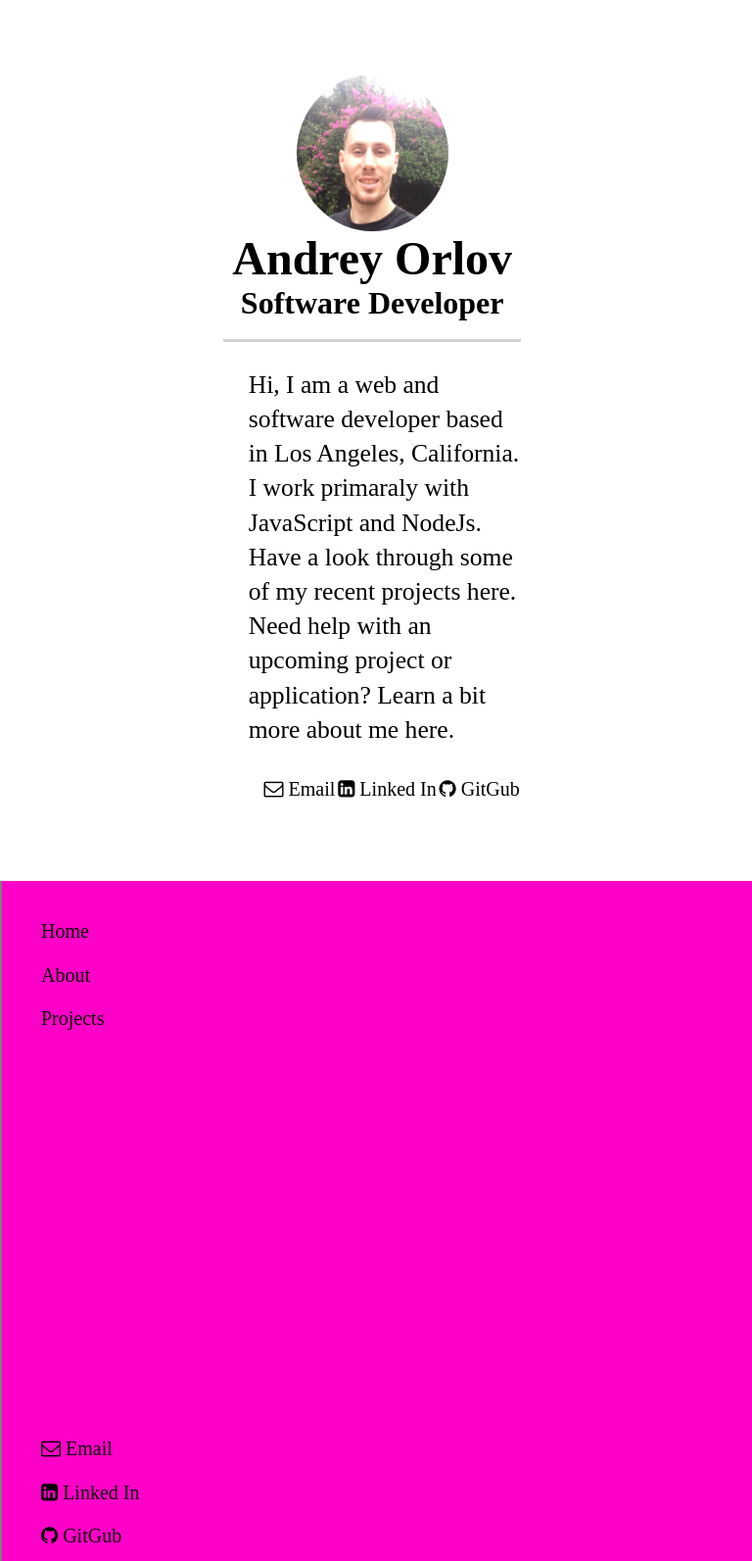
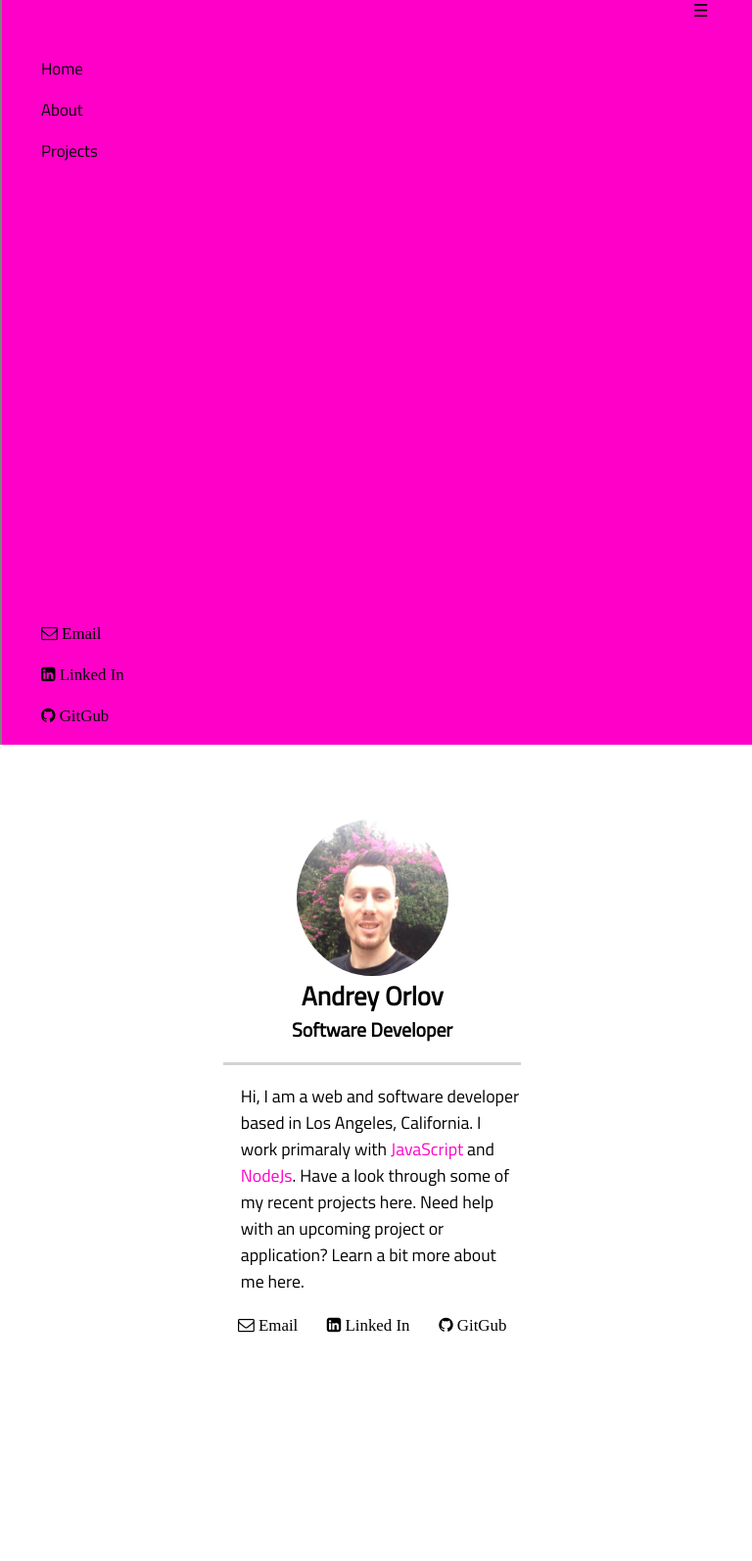
Before and after one commit to andreyorlov33/Portfolio-Page, a plain HTML site: page index.html in a window 768 px wide. Shown: the top 1593 px of the page at 98% size. After the commit the page ends 1441 px from the top, so only its background shows below. Drawn offline with nearby package versions, Linux system fonts and the light colour scheme; a script that the page names is missing.

Commit message:
project page completed

```diff
--- a/assets/styles.css
+++ b/assets/main.css
@@ -3,11 +3,16 @@ colors: #FF00C8
 @media (min-width: 1024px)  {}
 @media (min-width: 768px) and (max-width: 1023px){}
 @media (max-width: 767px){}
+
+fonts:
 */
 
 @media (min-width: 1024px)  {
-
+    html {
+            font-size: 77.5%;
+    }
     body {
+      font-family: 'Titillium Web', sans-serif;
         height: 100%;
         width: 100%;
         margin: 0;
@@ -17,11 +22,12 @@ colors: #FF00C8
         display: none;
     }
     #menu {
-
+        overflow: hidden;
         border-left: 2px solid grey;
         background-color: #FF00C8;
     }
     .menu-wrap {
+        width: 60rem;
         height: 90vh;
         display: flex;
         flex-direction: column;
@@ -29,6 +35,7 @@ colors: #FF00C8
         margin-top: 5vh;
     }
     .menu-wrap> ul {
+
         list-style: none;
         display: flex;
         flex-direction: column;
@@ -38,7 +45,7 @@ colors: #FF00C8
         margin: 1vh 0 1vh 0;
     }
     .main{
-        width: 99%;
+        width: 100%;
     }
     #burger {
         float: right;
@@ -68,7 +75,7 @@ colors: #FF00C8
         border-radius: 50%;
         height: 160px;
         width: 155px;
-        margin-right: 2%;
+        margin: 0 2% 0 2%;
     }
 
     #banner{
@@ -80,11 +87,11 @@ colors: #FF00C8
 
     }
     #banner>h1 {
-        font-size: 3em;
+        font-size: 3rem;
         margin: 0;
     }
-    #banner>h4 {
-        font-size:2em;
+    #banner>h2 {
+        font-size: 2.22rem;
         margin: 0;
     }
 
@@ -92,12 +99,16 @@ colors: #FF00C8
         border-top: 3px solid lightgray;
         width: 50%;
         margin: 3% auto;
-        font-size: 2.0rem;
-        line-height: 3.0rem;
+
     }
 
     .introduction-container>p {
         padding-left: 1em;
+        font-size: 2.0rem;
+    }
+
+    .icon-ul {
+         padding: 0;
     }
 
     ul {
@@ -111,11 +122,18 @@ colors: #FF00C8
     }
     li {
         font-size: 1.9rem;
-        line-height: 1.9rem;
     }
 
     a {
         color: black;
+    }
+    #js {
+        color: #FF00C8;
+
+    }
+    #node{
+        color: #FF00C8;
+
     }
     /*SLIDER CSS */
     .slideout-menu {
@@ -158,7 +176,11 @@ colors: #FF00C8
 }
 
 @media (min-width: 768px) and (max-width: 1023px){
-        body {
+    html {
+            font-size: 55.5%;
+    }
+    body {
+      font-family: 'Titillium Web', sans-serif;
         height: 100%;
         width: 100%;
         margin: 0;
@@ -168,12 +190,12 @@ colors: #FF00C8
         display: none;
     }
     #menu {
+        overflow: hidden;
         border-left: 2px solid grey;
         background-color: #FF00C8;
-        font-size: 1.8rem;
-        line-height: 1.8rem;
     }
     .menu-wrap {
+        width: 60rem;
         height: 90vh;
         display: flex;
         flex-direction: column;
@@ -181,6 +203,7 @@ colors: #FF00C8
         margin-top: 5vh;
     }
     .menu-wrap> ul {
+
         list-style: none;
         display: flex;
         flex-direction: column;
@@ -213,15 +236,14 @@ colors: #FF00C8
         margin-bottom: 2%;
         display: flex;
         flex-direction: column;
-        justify-content: center;
+        justify-content: left;
     }
 
     #portrait {
-        margin: 0 auto;
         border-radius: 50%;
         height: 160px;
         width: 155px;
-
+       margin: 0 auto;
     }
 
     #banner{
@@ -233,11 +255,11 @@ colors: #FF00C8
 
     }
     #banner>h1 {
-        font-size: 3em;
+        font-size: 3rem;
         margin: 0;
     }
-    #banner>h4 {
-        font-size:2em;
+    #banner>h2 {
+        font-size: 2.22rem;
         margin: 0;
     }
 
@@ -245,11 +267,15 @@ colors: #FF00C8
         border-top: 3px solid lightgray;
         width: 50%;
         margin: 3% auto;
-        font-size: 1.6rem;
-        line-height: 2.2rem;
+
     }
+
     .introduction-container>p {
         padding-left: 1em;
+        font-size: 2.0rem;
+    }
+    .icon-ul {
+         padding: 0;
     }
 
     ul {
@@ -258,11 +284,23 @@ colors: #FF00C8
         flex-direction: row;
         justify-content: space-around;
     }
+    .icon-li>a:hover {
+        color: #FF00C8;
+    }
     li {
-    font-size: 20px;
+        font-size: 1.9rem;
     }
+
     a {
         color: black;
+    }
+    #js {
+        color: #FF00C8;
+
+    }
+    #node{
+        color: #FF00C8;
+
     }
     /*SLIDER CSS */
     .slideout-menu {
@@ -278,11 +316,11 @@ colors: #FF00C8
     }
 
     .slideout-menu-left {
-        left: 0;
+         left: 0;
     }
 
     .slideout-menu-right {
-         right: 0;
+        right: 0;
     }
 
     .slideout-panel {
@@ -302,11 +340,169 @@ colors: #FF00C8
     .slideout-open .slideout-menu {
         display: block;
     }
+}
 
 
+@media (max-width: 768px){
+     html {
+            font-size: 55.5%;
+    }
+    body {
+      font-family: 'Titillium Web', sans-serif;
+        height: 100%;
+        width: 100%;
+        margin: 0;
+        overflow: hidden;
+    }
+    .hidden {
+        display: none;
+    }
+    #menu {
+        overflow: hidden;
+        border-left: 2px solid grey;
+        background-color: #FF00C8;
+    }
+    .menu-wrap {
+        width: 60rem;
+        height: 90vh;
+        display: flex;
+        flex-direction: column;
+        justify-content: space-between;
+        margin-top: 5vh;
+    }
+    .menu-wrap> ul {
 
+        list-style: none;
+        display: flex;
+        flex-direction: column;
+    }
+    .menu-li-page-links,
+    .menu-li-contact-links {
+        margin: 1vh 0 1vh 0;
+    }
+    .main{
+        width: 99%;
+    }
+    #burger {
+        float: right;
+        position: fixed;
+        top: 0vh;
+        right: 5%;
+        background: none;
+        border: none;
+        font-size: 2em;
+    }
 
+    .main-wrap {
+        width: 80%;
+        margin: 10% auto;
 
+    }
+    .profile-card-container {
+        margin: 0% auto;
+        margin-bottom: 2%;
+        display: flex;
+        flex-direction: column;
+        justify-content: center;
+    }
 
+    #portrait {
+        border-radius: 50%;
+        height: 160px;
+        width: 155px;
+        margin: 0 auto;
+    }
 
+    #banner{
+        display: flex;
+        flex-direction: column;
+        justify-content: center;
+        vertical-align: middle;
+        text-align: center;
+
+    }
+    #banner>h1 {
+        font-size: 3rem;
+        margin: 0;
+    }
+    #banner>h2 {
+        font-size: 2.22rem;
+        margin: 0;
+    }
+
+    .introduction-container {
+        border-top: 3px solid lightgray;
+        margin: 3% auto;
+
+    }
+
+    .introduction-container>p {
+        padding-left: 1em;
+        font-size: 2.0rem;
+    }
+    .icon-ul {
+         padding: 0;
+    }
+    ul {
+        list-style: none;
+        display: flex;
+        flex-direction: row;
+        justify-content: space-around;
+    }
+    .icon-li>a:hover {
+        color: #FF00C8;
+    }
+    li {
+        font-size: 1.9rem;
+    }
+
+    a {
+        color: black;
+    }
+    #js {
+        color: #FF00C8;
+
+    }
+    #node{
+        color: #FF00C8;
+
+    }
+    /*SLIDER CSS */
+    .slideout-menu {
+        position: fixed;
+        top: 0;
+        bottom: 0;
+        width: 256px;
+        min-height: 100vh;
+        overflow-y: scroll;
+        -webkit-overflow-scrolling: touch;
+        z-index: 0;
+        display: none;
+    }
+
+    .slideout-menu-left {
+         left: 0;
+    }
+
+    .slideout-menu-right {
+        right: 0;
+    }
+
+    .slideout-panel {
+        position: relative;
+        z-index: 1;
+        will-change: transform;
+        background-color: #FFF; /* A background-color is required */
+        min-height: 100vh;
+    }
+
+    .slideout-open,
+    .slideout-open body,
+    .slideout-open .slideout-panel {
+         overflow: hidden;
+    }
+
+    .slideout-open .slideout-menu {
+        display: block;
+    }
 }
--- /dev/null
+++ b/assets/project.css
@@ -0,0 +1,199 @@
+/*
+colors: #FF00C8
+@media (min-width: 1024px)  {}
+@media (min-width: 768px) and (max-width: 1023px){}
+@media (max-width: 767px){}
+
+fonts:
+*/
+
+
+    html {
+            font-size: 77.5%;
+    }
+    body {
+      font-family: 'Titillium Web', sans-serif;
+        height: 100%;
+        width: 100%;
+        margin: 0;
+    }
+    .hidden {
+        display: none;
+    }
+    #menu {
+        overflow: hidden;
+        border-left: 2px solid grey;
+        background-color: #FF00C8;
+    }
+    .menu-wrap {
+        width: 60rem;
+        height: 90vh;
+        display: flex;
+        flex-direction: column;
+        justify-content: space-between;
+        margin-top: 5vh;
+    }
+    .menu-wrap> ul {
+
+        list-style: none;
+        display: flex;
+        flex-direction: column;
+    }
+    .menu-li-page-links,
+    .menu-li-contact-links {
+        margin: 1vh 0 1vh 0;
+    }
+    .main{
+        width: 100%;
+    }
+    #burger {
+        float: right;
+        position: fixed;
+        top: 0.2em;
+        right: .5em;
+        background: none;
+        border: none;
+        font-size: 2em;
+    }
+/*HEADER STYLE*/
+    .header-container {
+        margin-bottom: 7%;
+    }
+    header {
+        width: 100%;
+        height: 8em;
+        padding-top: 2em;
+        display: flex;
+        flex-direction: row;
+    }
+    .header-logo {
+        margin-left: 2em;
+    }
+    .header-logo-text {
+        margin-left: 1em;
+    }
+    #portrait {
+        border-radius: 50%;
+        height: 7em;
+        width: 7em;
+    }
+/*HEADER STYLE END*/
+    .main-wrap {
+        width: 80%;
+        margin: 0 auto;
+
+    }
+   /*Project Card */
+   .project-card {
+        margin: 0 auto;
+   }
+
+    .content-container {
+        margin-bottom: 10%;
+        display: flex;
+        flex-direction: column;
+    }
+    .content-image {
+        background-image: url('./ao.jpg');
+        height: 20em;
+        width: 100%;
+        margin: 0;
+    }
+    .project-title {
+         font-size: 3rem;
+         margin: .5em;
+    }
+    .project-description {
+        font-size: 2.3em;
+        margin: .5em;
+    }
+
+
+    /*footer*/
+    footer {
+        width: 80%;
+        border-top: 2px solid lightgrey;
+        display: flex;
+        flex-direction: column;
+        margin: 5% auto;
+        padding-top: 5em;
+    }
+    .icon-container {
+        width: 80%;
+        margin: 0 auto;
+    }
+    .footer-text-wrap {
+        width: 80%;
+        margin: 0 auto;
+    }
+
+    .footer-title {
+        font-size: 2rem;
+    }
+
+    .footer-text {
+        font-size: 1.5rem;
+    }
+    /*list styles*/
+    .icon-ul {
+         display: flex;
+        padding: 0;
+        justify-content: space-between;
+
+    }
+
+    ul {
+        list-style: none;
+        display: flex;
+        flex-direction: row;
+        justify-content: space-around;
+    }
+    .icon-li>a:hover {
+        color: #FF00C8;
+    }
+    li {
+        font-size: 1.9rem;
+    }
+
+    a {
+        color: black;
+    }
+
+    /*SLIDER CSS */
+    .slideout-menu {
+        position: fixed;
+        top: 0;
+        bottom: 0;
+        width: 256px;
+        min-height: 100vh;
+        overflow-y: scroll;
+        -webkit-overflow-scrolling: touch;
+        z-index: 0;
+        display: none;
+    }
+
+    .slideout-menu-left {
+         left: 0;
+    }
+
+    .slideout-menu-right {
+        right: 0;
+    }
+
+    .slideout-panel {
+        position: relative;
+        z-index: 1;
+        will-change: transform;
+        background-color: #FFF; /* A background-color is required */
+        min-height: 100vh;
+    }
+
+    .slideout-open,
+    .slideout-open body,
+    .slideout-open .slideout-panel {
+         overflow: hidden;
+    }
+
+    .slideout-open .slideout-menu {
+        display: block;
+    }
--- a/index.html
+++ b/index.html
@@ -5,23 +5,52 @@
     <meta name="viewport" content="width=device-width, initial-scale=1">
 	<script src="https://code.jquery.com/jquery-3.1.1.min.js" integrity="sha256-hVVnYaiADRTO2PzUGmuLJr8BLUSjGIZsDYGmIJLv2b8=" crossorigin="anonymous"></script>
     <script src="https://cdnjs.cloudflare.com/ajax/libs/slideout/1.0.1/slideout.min.js"></script>
+    <link href="https://fonts.googleapis.com/css?family=Titillium+Web" rel="stylesheet">
     <link rel="stylesheet" href="./assets/font-awesome/css/font-awesome.min.css">
-    <link rel="stylesheet" href="./assets/styles.css">
+    <link rel="stylesheet" href="./assets/main.css">
 	<title>Andrey Orlov</title>
 </head>
 
 <body>
+    <!--Slide out menu-->
+    <aside id="menu" class='hidden'>
+        <div class="menu-wrap">
+            <ul class="mune-ul-pages">
+                <li class="menu-li-page-links">Home</li>
+                <li class="menu-li-page-links">About</li>
+                <li class="menu-li-page-links">Projects</li>
+            </ul>
 
+            <ul class="menu-li-contact">
+                <li class="menu-li-contact-links">
+                    <a href="mailto:andreyorlov33@gmail.com">
+                    <i class="fa fa-envelope-o" aria-hidden="true"> Email</i>
+                    </a>
+                </li>
+                <li class="menu-li-contact-links">
+                    <a href="https://www.linkedin.com/in/andrey-orlov-611a3051/">
+                        <i class="fa fa-linkedin-square" aria-hidden="true"> Linked In</i>
+                    </a>
+                </li>
+                <li class="menu-li-contact-links">
+                    <a href="https://github.com/andreyorlov33">
+                        <i class="fa fa-github" aria-hidden="true"> GitGub</i>
+                    </a>
+                </li>
+            </ul>
+        </div>
+    </aside>
+    <!--Main Page -->
     <section class="main" id="panel">
        <button id="burger" class="toggle-button">☰</button>
         <div class="main-wrap">
             <div class="profile-card-container">
-                <div id="portrait">
+                <div id="portrait" title="Andrey Orlov | Web Application Developer | Los Angeles, CA">
                       <img src="./assets/ao.jpg" alt="ao" id="portrait">
                 </div>
                 <div id="banner">
                     <h1>Andrey Orlov</h1>
-                    <h4>Software Developer</h4>
+                    <h2>Software Developer</h2>
                 </div>
             </div>
             <!--PROFILE CARD END-->
@@ -29,7 +58,7 @@
                 <p class="introduction-paragraph">
                     Hi,  I  am a  web and software developer based in
                     Los Angeles, California.
-                    I work primaraly with JavaScript and NodeJs.
+                    I work primaraly with <span id="js">JavaScript</span> and <span id="node">NodeJs</span>.
 
                     Have a look through some of my recent projects here. Need help
                     with an upcoming project or application? Learn a bit more about me here.
@@ -61,33 +90,7 @@
         </div>
         <!--MAIN WRAP-->
     </section>
-    <nav id="menu" class='hidden'>
-        <div class="menu-wrap">
-            <ul class="mune-ul-pages">
-                <li class="menu-li-page-links">Home</li>
-                <li class="menu-li-page-links">About</li>
-                <li class="menu-li-page-links">Projects</li>
-            </ul>
 
-            <ul class="menu-li-contact">
-                <li class="menu-li-contact-links">
-                    <a href="mailto:andreyorlov33@gmail.com">
-                    <i class="fa fa-envelope-o" aria-hidden="true"> Email</i>
-                    </a>
-                </li>
-                <li class="menu-li-contact-links">
-                    <a href="https://www.linkedin.com/in/andrey-orlov-611a3051/">
-                        <i class="fa fa-linkedin-square" aria-hidden="true"> Linked In</i>
-                    </a>
-                </li>
-                <li class="menu-li-contact-links">
-                    <a href="https://github.com/andreyorlov33">
-                        <i class="fa fa-github" aria-hidden="true"> GitGub</i>
-                    </a>
-                </li>
-            </ul>
-        </div>
-    </nav>
 </body>
 
 
```
Also changed, not shown: projects.html (added, +156 -0 lines).
